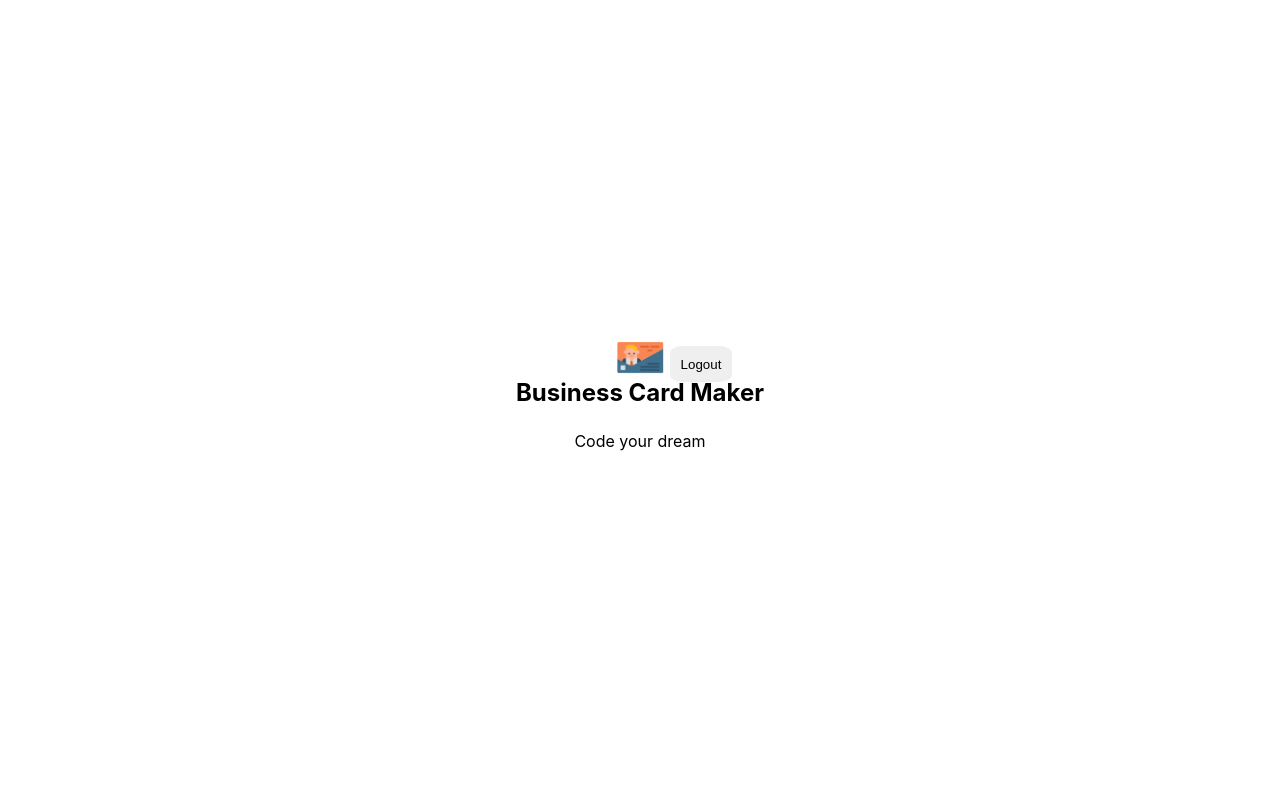
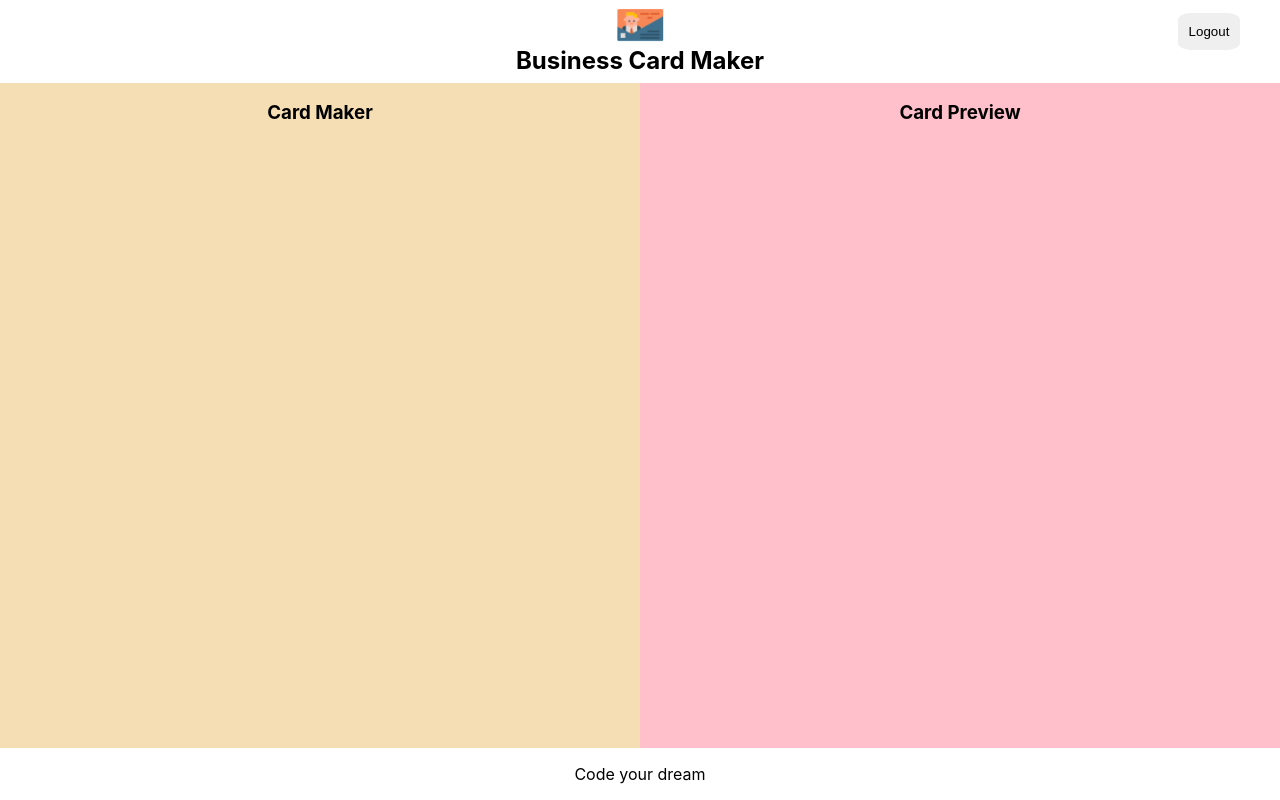
Before and after one commit to OhYeHwan/cardMaker-project, a React (Create React App) app: page /maker in a window 1280 px wide. Built offline with nearby package versions, Linux system fonts and the light colour scheme; no server answers; sample sign-in values are in the browser's storage.

Commit message:
에디터 & 프리뷰 레이아웃 추가

```diff
--- /dev/null
+++ b/src/components/editor/editor.jsx
@@ -0,0 +1,10 @@
+import React from 'react';
+import styles from './editor.module.css';
+
+const Editor = (props) => (
+  <section className={styles.editor}>
+    <h1 className={styles.title}>Card Maker</h1>
+  </section>
+);
+
+export default Editor;
--- /dev/null
+++ b/src/components/editor/editor.module.css
@@ -0,0 +1,12 @@
+@value makerGreen from '../../common/colors.css';
+.editor {
+  flex-basis: 50%;
+  background-color: wheat;
+}
+
+.title {
+  width: 100%;
+  text-align: center;
+  margin-bottom: 1em;
+  color: makerGreen;
+}
--- a/src/components/login/login.jsx
+++ b/src/components/login/login.jsx
@@ -6,6 +6,7 @@
 
 const Login = ({ authService }) => {
   const history = useHistory();
+
   const goToMaker = (userId) => {
     history.push({
       pathname: '/maker',
--- a/src/components/maker/maker.jsx
+++ b/src/components/maker/maker.jsx
@@ -1,7 +1,9 @@
 import React, { useEffect } from 'react';
 import { useHistory } from 'react-router';
+import Editor from '../editor/editor';
 import Footer from '../footer/footer';
 import Header from '../header/header';
+import Preview from '../preview/preview';
 import styles from './maker.module.css';
 
 const Maker = ({ authService }) => {
@@ -21,6 +23,10 @@
   return (
     <section className={styles.maker}>
       <Header onLogout={onLogout} />
+      <div className={styles.container}>
+        <Editor />
+        <Preview />
+      </div>
       <Footer />
     </section>
   );
--- a/src/components/maker/maker.module.css
+++ b/src/components/maker/maker.module.css
@@ -0,0 +1,18 @@
+@value mediaQuery from "../../common/size.css";
+.maker {
+  width: 100%;
+  height: 100%;
+  display: flex;
+  flex-direction: column;
+}
+
+.container {
+  display: flex;
+  flex: 1;
+}
+
+@media screen and (max-width: mediaQuery) {
+  .container {
+    flex-direction: column;
+  }
+}
--- /dev/null
+++ b/src/components/preview/preview.jsx
@@ -0,0 +1,10 @@
+import React from 'react';
+import styles from './preview.module.css';
+
+const Preview = (props) => (
+  <section className={styles.preview}>
+    <h1 className={styles.title}>Card Preview</h1>
+  </section>
+);
+
+export default Preview;
--- /dev/null
+++ b/src/components/preview/preview.module.css
@@ -0,0 +1,11 @@
+.preview {
+  flex-basis: 50%;
+  background-color: pink;
+}
+
+.title {
+  width: 100%;
+  text-align: center;
+  margin-bottom: 1em;
+  color: makerGreen;
+}
```
